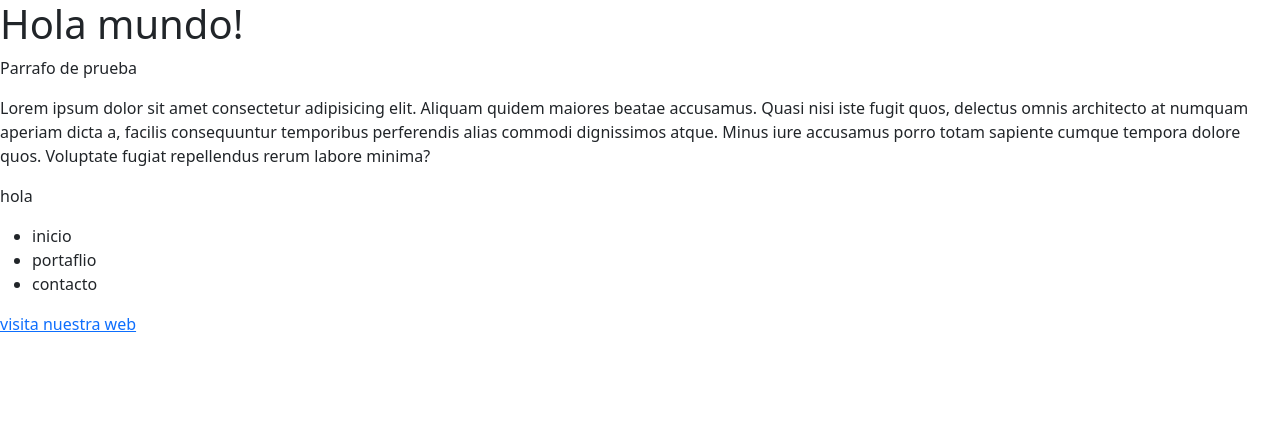
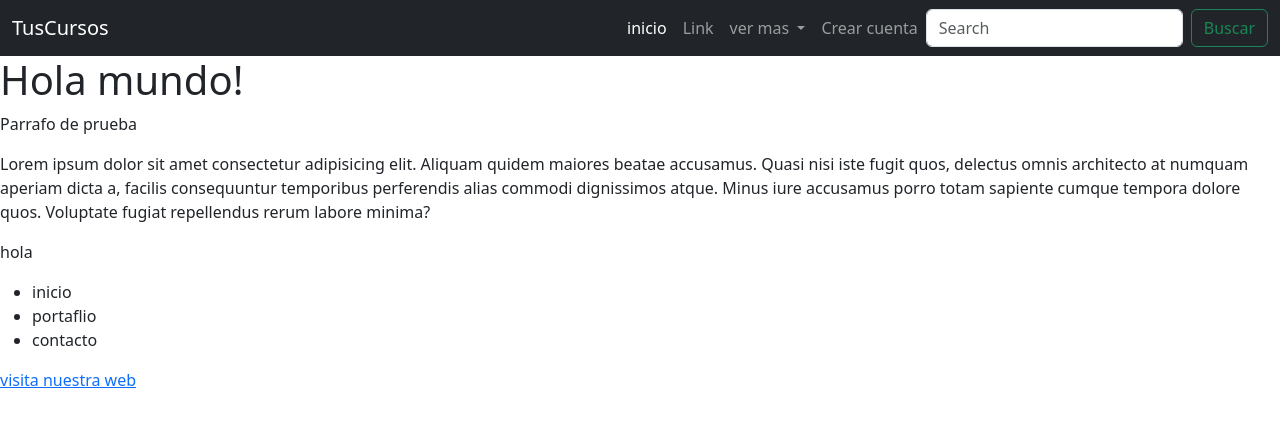
Before and after one commit to Matiassanchez18/poyecto-curso-git, a plain HTML site: page index.html in a window 1280 px wide. Drawn offline with nearby package versions, Linux system fonts and the light colour scheme.

Commit message:
NavBar con datos iniciales

```diff
--- a/index.html
+++ b/index.html
@@ -18,6 +18,42 @@
   </head>
   <body>
     <header>
+        <nav class="navbar navbar-expand-lg bg-dark navbar-dark">
+            <div class="container-fluid">
+              <a class="navbar-brand" href="#">TusCursos</a>
+              <button class="navbar-toggler" type="button" data-bs-toggle="collapse" data-bs-target="#navbarSupportedContent" aria-controls="navbarSupportedContent" aria-expanded="false" aria-label="Toggle navigation">
+                <span class="navbar-toggler-icon"></span>
+              </button>
+              <div class="collapse navbar-collapse" id="navbarSupportedContent">
+                <ul class="navbar-nav ms-auto mb-2 mb-lg-0">
+                  <li class="nav-item">
+                    <a class="nav-link active" aria-current="page" href="#">inicio</a>
+                  </li>
+                  <li class="nav-item">
+                    <a class="nav-link" href="#">Link</a>
+                  </li>
+                  <li class="nav-item dropdown">
+                    <a class="nav-link dropdown-toggle" href="#" role="button" data-bs-toggle="dropdown" aria-expanded="false">
+                      ver mas
+                    </a>
+                    <ul class="dropdown-menu">
+                      <li><a class="dropdown-item" href="#">Planes</a></li>
+                      <li><a class="dropdown-item" href="#">Contactanos</a></li>
+                      <li><hr class="dropdown-divider"></li>
+                      <li><a class="dropdown-item" href="#">Cursos</a></li>
+                    </ul>
+                  </li>
+                  <li class="nav-item">
+                    <a class="nav-link " aria-disabled="true">Crear cuenta</a>
+                  </li>
+                </ul>
+                <form class="d-flex" role="search">
+                  <input class="form-control me-2" type="Ingrese su busqueda" placeholder="Search" aria-label="Search">
+                  <button class="btn btn-outline-success" type="submit">Buscar</button>
+                </form>
+              </div>
+            </div>
+          </nav>
       <h1>Hola mundo!</h1>
       <p>Parrafo de prueba</p>
       <p>
```
